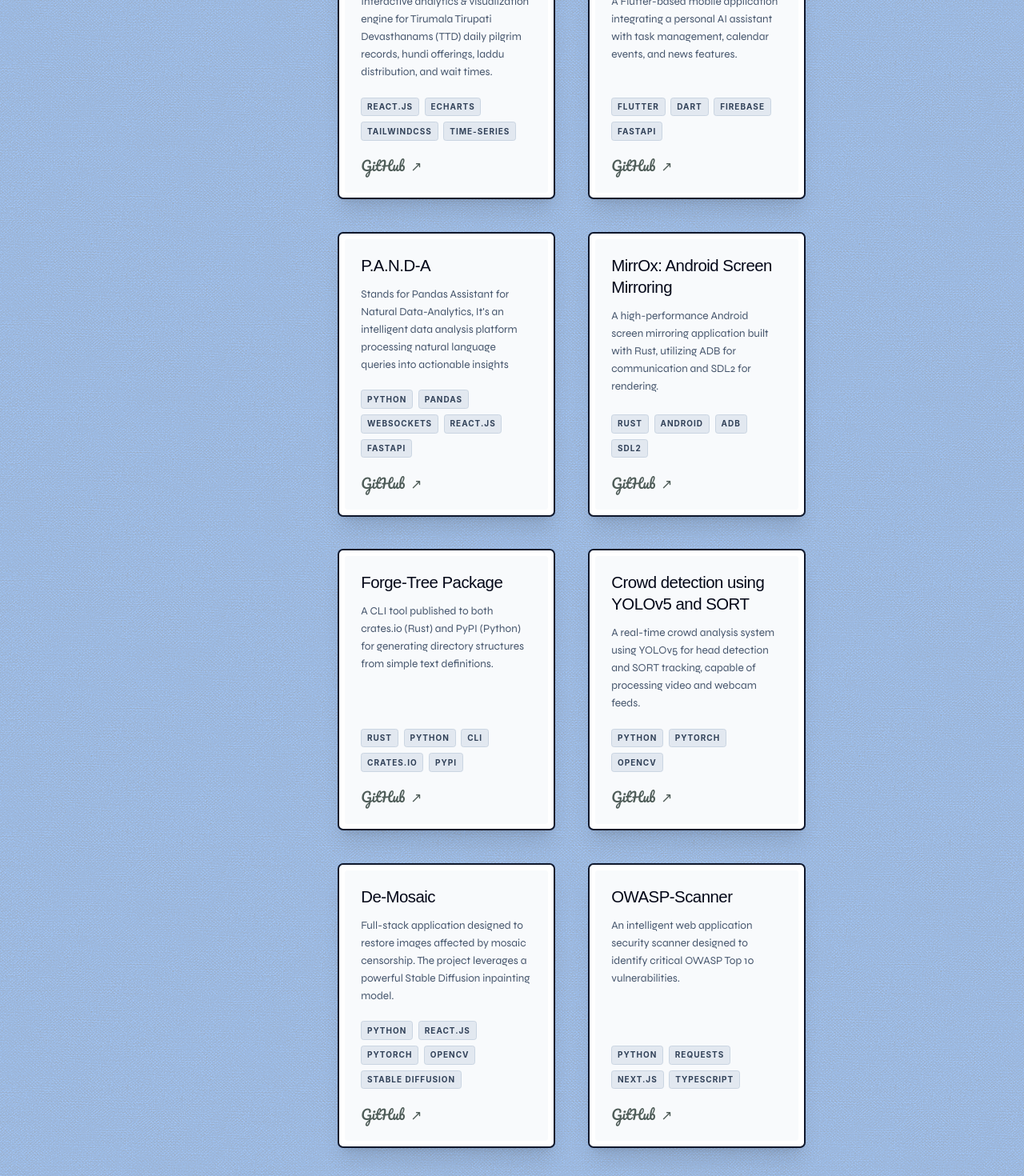
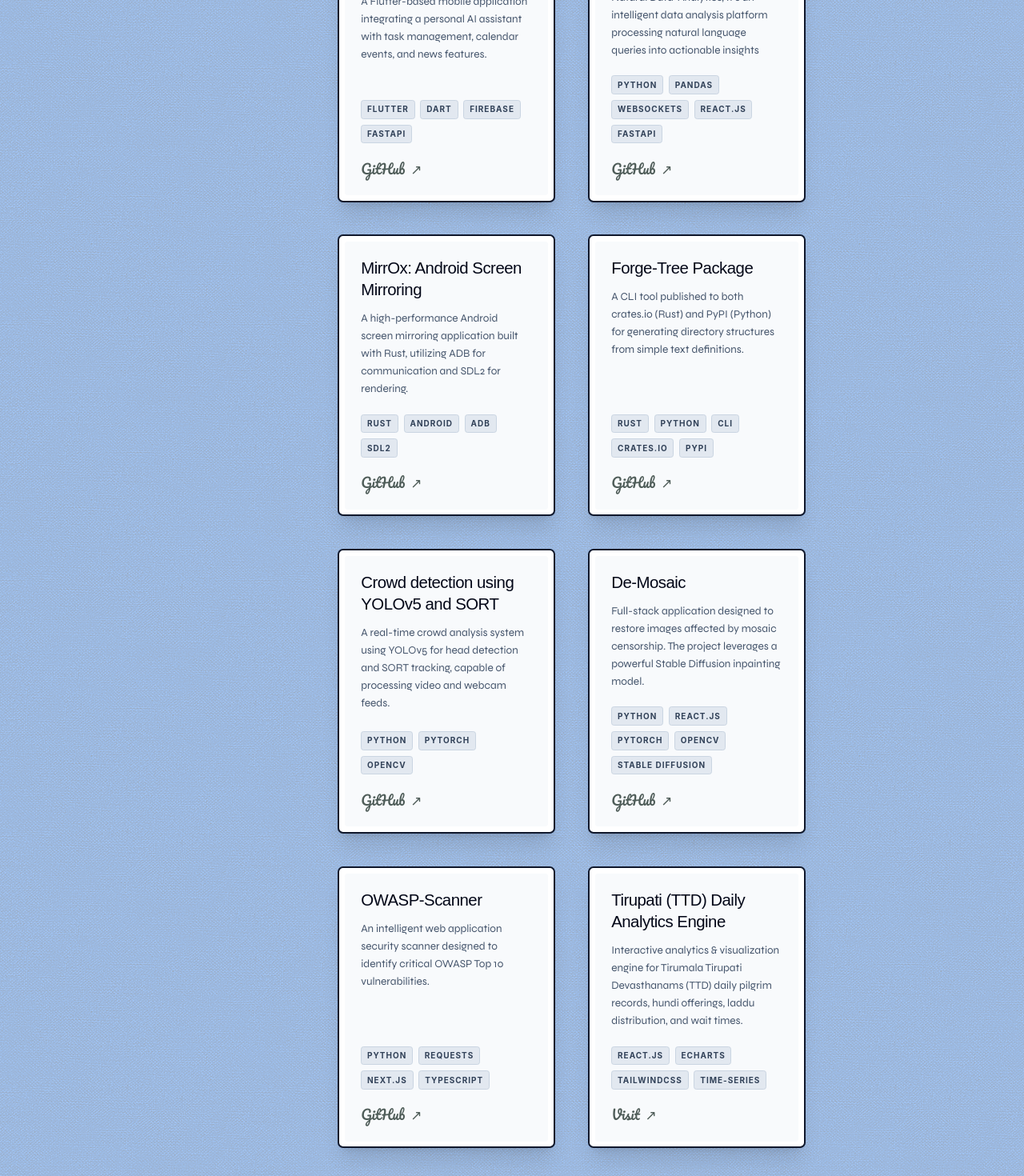
Before and after one commit to IDKSAM27/IDKSAM27.github.io, a Next.js app: page / in a window 1280 px wide. Shown: the part 2700-4170 px from the top of the page at 80% size. Built offline with nearby package versions, Linux system fonts and the light colour scheme; no server answers; a web font is replaced by a local one.

Commit message:
Header update

```diff
--- a/components/HeaderMoreDropdown.js
+++ b/components/HeaderMoreDropdown.js
@@ -44,10 +44,10 @@ export default function HeaderMoreDropdown({ prefetch }) {
         />
       </button>
 
-      {/* Funky, Creative Animated Dropdown underneath */}
+      {/* Funky Animated Dropdown underneath — snugly fitted box, matching header font & size */}
       {isOpen && (
         <div
-          className="absolute top-full right-0 mt-2 z-50 min-w-[170px] bg-[#F9F6F1] dark:bg-[#212121] border-2 border-black dark:border-white rounded-2xl shadow-2xl p-2 flex flex-col gap-1.5"
+          className="absolute top-full right-0 mt-2 z-50 w-max min-w-[120px] bg-[#F9F6F1] dark:bg-[#212121] border-2 border-black dark:border-white rounded-2xl shadow-2xl p-1.5 flex flex-col gap-1"
           style={{
             transformOrigin: 'top right',
             animation: 'funkyPop 0.3s cubic-bezier(0.34, 1.56, 0.64, 1) forwards',
@@ -74,12 +74,9 @@ export default function HeaderMoreDropdown({ prefetch }) {
             href="/engineering"
             prefetch={prefetch}
             onClick={() => setIsOpen(false)}
-            className="flex items-center gap-3 px-3.5 py-2.5 rounded-xl text-sm font-heading font-semibold text-text-light dark:text-text-dark hover:bg-black/10 dark:hover:bg-white/10 hover:scale-[1.03] active:scale-95 transition-all cursor-pointer group"
+            className="px-4 py-2 rounded-xl text-center font-heading text-lg text-text-light dark:text-text-dark hover:bg-black/10 dark:hover:bg-white/10 hover:text-accent-light dark:hover:text-accent-dark hover:scale-[1.04] active:scale-95 transition-all cursor-pointer"
           >
-            <span className="p-1.5 rounded-lg bg-accent-light/15 dark:bg-accent-dark/20 text-accent-light dark:text-accent-dark group-hover:rotate-12 transition-transform">
-              🛠️
-            </span>
-            <span className="tracking-wide">Docs</span>
+            Docs
           </Link>
 
           {/* Books Button */}
@@ -87,12 +84,9 @@ export default function HeaderMoreDropdown({ prefetch }) {
             href="/books"
             prefetch={prefetch}
             onClick={() => setIsOpen(false)}
-            className="flex items-center gap-3 px-3.5 py-2.5 rounded-xl text-sm font-heading font-semibold text-text-light dark:text-text-dark hover:bg-black/10 dark:hover:bg-white/10 hover:scale-[1.03] active:scale-95 transition-all cursor-pointer group"
+            className="px-4 py-2 rounded-xl text-center font-heading text-lg text-text-light dark:text-text-dark hover:bg-black/10 dark:hover:bg-white/10 hover:text-accent-light dark:hover:text-accent-dark hover:scale-[1.04] active:scale-95 transition-all cursor-pointer"
           >
-            <span className="p-1.5 rounded-lg bg-accent-light/15 dark:bg-accent-dark/20 text-accent-light dark:text-accent-dark group-hover:-rotate-12 transition-transform">
-              📚
-            </span>
-            <span className="tracking-wide">Books</span>
+            Books
           </Link>
         </div>
       )}
--- a/components/MobileNav.js
+++ b/components/MobileNav.js
@@ -30,8 +30,9 @@ const MobileNavLink = ({ href, icon: Icon, label, smoothScroll = true, prefetch
 };
 
 /**
- * MobileNavMore — "More ▴" button with arrow UP.
+ * MobileNavMore — "More" button with FiChevronUp icon above.
  * Pops up the 2 buttons (Docs & Books) ABOVE the button.
+ * Aligned in pixel-perfect sync with all other mobile nav buttons.
  */
 const MobileNavMore = ({ prefetch }) => {
   const [isOpen, setIsOpen] = useState(false);
@@ -52,7 +53,7 @@ const MobileNavMore = ({ prefetch }) => {
       {/* Funky Animated Popup ABOVE */}
       {isOpen && (
         <div
-          className="absolute bottom-full mb-3 left-1/2 -translate-x-1/2 z-50 min-w-[150px] bg-[#F9F6F1] dark:bg-[#212121] border-2 border-black dark:border-white rounded-2xl shadow-2xl p-2 flex flex-col gap-1.5"
+          className="absolute bottom-full mb-3 left-1/2 -translate-x-1/2 z-50 w-max min-w-[120px] bg-[#F9F6F1] dark:bg-[#212121] border-2 border-black dark:border-white rounded-2xl shadow-2xl p-1.5 flex flex-col gap-1"
           style={{
             transformOrigin: 'bottom center',
             animation: 'funkyPopUp 0.3s cubic-bezier(0.34, 1.56, 0.64, 1) forwards',
@@ -79,10 +80,9 @@ const MobileNavMore = ({ prefetch }) => {
             href="/engineering"
             prefetch={prefetch}
             onClick={() => setIsOpen(false)}
-            className="flex items-center gap-2.5 px-3 py-2 rounded-xl text-xs font-heading font-semibold text-text-light dark:text-text-dark hover:bg-black/10 dark:hover:bg-white/10 active:scale-95 transition-all cursor-pointer"
+            className="px-4 py-2 rounded-xl text-center font-heading text-sm text-text-light dark:text-text-dark hover:bg-black/10 dark:hover:bg-white/10 hover:text-accent-light dark:hover:text-accent-dark active:scale-95 transition-all cursor-pointer"
           >
-            <span className="text-sm">🛠️</span>
-            <span>Docs</span>
+            Docs
           </Link>
 
           {/* Books link */}
@@ -90,15 +90,14 @@ const MobileNavMore = ({ prefetch }) => {
             href="/books"
             prefetch={prefetch}
             onClick={() => setIsOpen(false)}
-            className="flex items-center gap-2.5 px-3 py-2 rounded-xl text-xs font-heading font-semibold text-text-light dark:text-text-dark hover:bg-black/10 dark:hover:bg-white/10 active:scale-95 transition-all cursor-pointer"
+            className="px-4 py-2 rounded-xl text-center font-heading text-sm text-text-light dark:text-text-dark hover:bg-black/10 dark:hover:bg-white/10 hover:text-accent-light dark:hover:text-accent-dark active:scale-95 transition-all cursor-pointer"
           >
-            <span className="text-sm">📚</span>
-            <span>Books</span>
+            Books
           </Link>
         </div>
       )}
 
-      {/* Button with Arrow UP */}
+      {/* Button with Arrow UP icon above — perfectly synced with other mobile nav buttons */}
       <button
         type="button"
         onClick={() => setIsOpen((o) => !o)}
@@ -108,10 +107,10 @@ const MobileNavMore = ({ prefetch }) => {
       >
         <FiChevronUp
           size={20}
-          className={`transition-transform duration-300 ${isOpen ? 'rotate-180 scale-125 text-accent-light dark:text-accent-dark' : ''}`}
+          className={`transition-transform duration-300 ${isOpen ? 'rotate-180 text-accent-light dark:text-accent-dark' : ''}`}
         />
-        <span className="mt-0.5 text-[10px] font-heading uppercase tracking-wider">
-          More ▴
+        <span className="mt-1 text-[10px] font-heading uppercase tracking-wider">
+          More
         </span>
       </button>
     </div>
--- a/components/ProjectCard.js
+++ b/components/ProjectCard.js
@@ -1,6 +1,7 @@
 import { useRef } from 'react';
 import { useGSAP } from '@gsap/react';
 import gsap from 'gsap';
+import Link from 'next/link';
 
 const ProjectCard = ({ project }) => {
   const cardRef = useRef(null);
@@ -31,6 +32,30 @@ const ProjectCard = ({ project }) => {
     });
   };
 
+  const renderLink = (href, label) => {
+    const isExternal = href.startsWith('http');
+    if (isExternal) {
+      return (
+        <a
+          href={href}
+          target="_blank"
+          rel="noopener noreferrer"
+          className="text-accent-light dark:text-accent-dark font-fun text-xl hover:underline flex items-center gap-2"
+        >
+          {label} <span>↗</span>
+        </a>
+      );
+    }
+    return (
+      <Link
+        href={href}
+        className="text-accent-light dark:text-accent-dark font-fun text-xl hover:underline flex items-center gap-2"
+      >
+        {label} <span>↗</span>
+      </Link>
+    );
+  };
+
   return (
     <div
       ref={cardRef}
@@ -39,7 +64,6 @@ const ProjectCard = ({ project }) => {
       style={{ willChange: 'transform', backfaceVisibility: 'hidden' }}
       className="project-card h-full bg-white dark:bg-slate-800 p-2 rounded-lg shadow-xl border-2 border-slate-900 dark:border-slate-700 transition-[border-color,background-color] duration-300 cursor-pointer group"
     >
-
       <div className="h-full bg-slate-50 dark:bg-slate-900/50 rounded p-6 flex flex-col">
         <div className="flex-grow">
           <h3 className="text-2xl font-heading mb-3 text-text-light dark:text-text-dark tracking-tight">
@@ -53,21 +77,18 @@ const ProjectCard = ({ project }) => {
         <div className="mt-auto">
           <div className="flex flex-wrap gap-2 mb-6">
             {project.technologies.map((tech, i) => (
-              <span key={i} className="bg-slate-200 dark:bg-slate-800 text-slate-700 dark:text-slate-300 text-[10px] uppercase font-bold px-2 py-1 rounded tracking-widest border border-slate-300 dark:border-slate-600">
+              <span
+                key={i}
+                className="bg-slate-200 dark:bg-slate-800 text-slate-700 dark:text-slate-300 text-[10px] uppercase font-bold px-2 py-1 rounded tracking-widest border border-slate-300 dark:border-slate-600"
+              >
                 {tech}
               </span>
             ))}
           </div>
 
           <div className="flex items-center justify-between">
-            <a
-              href={project.githubLink}
-              target="_blank"
-              rel="noopener noreferrer"
-              className="text-accent-light dark:text-accent-dark font-fun text-xl hover:underline flex items-center gap-2"
-            >
-              GitHub <span>↗</span>
-            </a>
+            {project.visitLink && renderLink(project.visitLink, 'Visit')}
+            {project.githubLink && renderLink(project.githubLink, 'GitHub')}
           </div>
         </div>
       </div>
--- a/components/ProjectsSection.js
+++ b/components/ProjectsSection.js
@@ -8,13 +8,6 @@ import HomeLabShowcase from './HomeLabShowcase';
 gsap.registerPlugin(ScrollTrigger);
 
 const projects = [
-  {
-    title: "Tirupati (TTD) Daily Analytics Engine",
-    description: "Interactive analytics & visualization engine for Tirumala Tirupati Devasthanams (TTD) daily pilgrim records, hundi offerings, laddu distribution, and wait times.",
-    technologies: ["React.js", "ECharts", "TailwindCSS", "Time-Series"],
-    liveLink: "/ttd",
-    githubLink: "https://github.com/IDKSAM27/Tirupati-graph",
-  },
   {
     title: "Agent-X: Personal AI Assistant",
     description: "A Flutter-based mobile application integrating a personal AI assistant with task management, calendar events, and news features.",
@@ -63,6 +56,12 @@ const projects = [
     technologies: ["Python", "requests", "Next.js", "TypeScript"],
     liveLink: "#",
     githubLink: "https://github.com/IDKSAM27/OWASP-Scanner",
+  },
+  {
+    title: "Tirupati (TTD) Daily Analytics Engine",
+    description: "Interactive analytics & visualization engine for Tirumala Tirupati Devasthanams (TTD) daily pilgrim records, hundi offerings, laddu distribution, and wait times.",
+    technologies: ["React.js", "ECharts", "TailwindCSS", "Time-Series"],
+    visitLink: "/ttd",
   },
 ];
 
```
